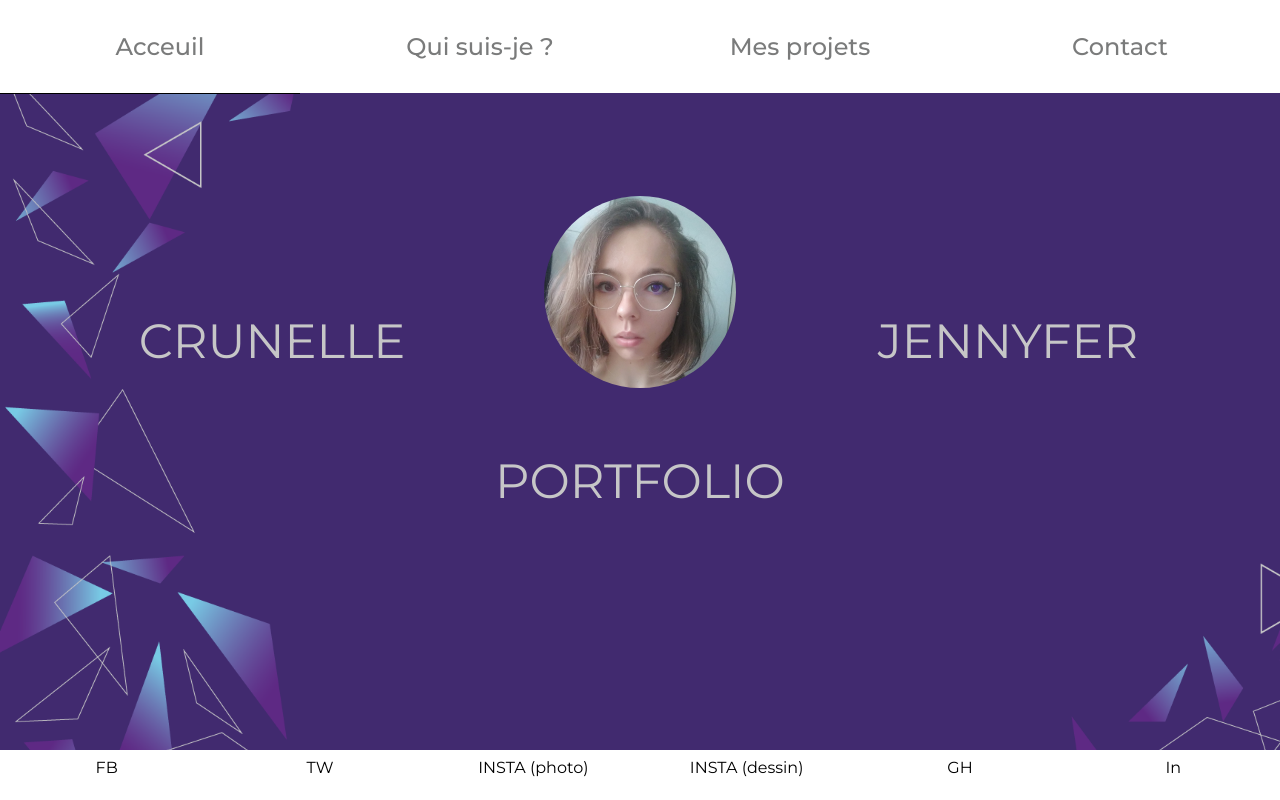
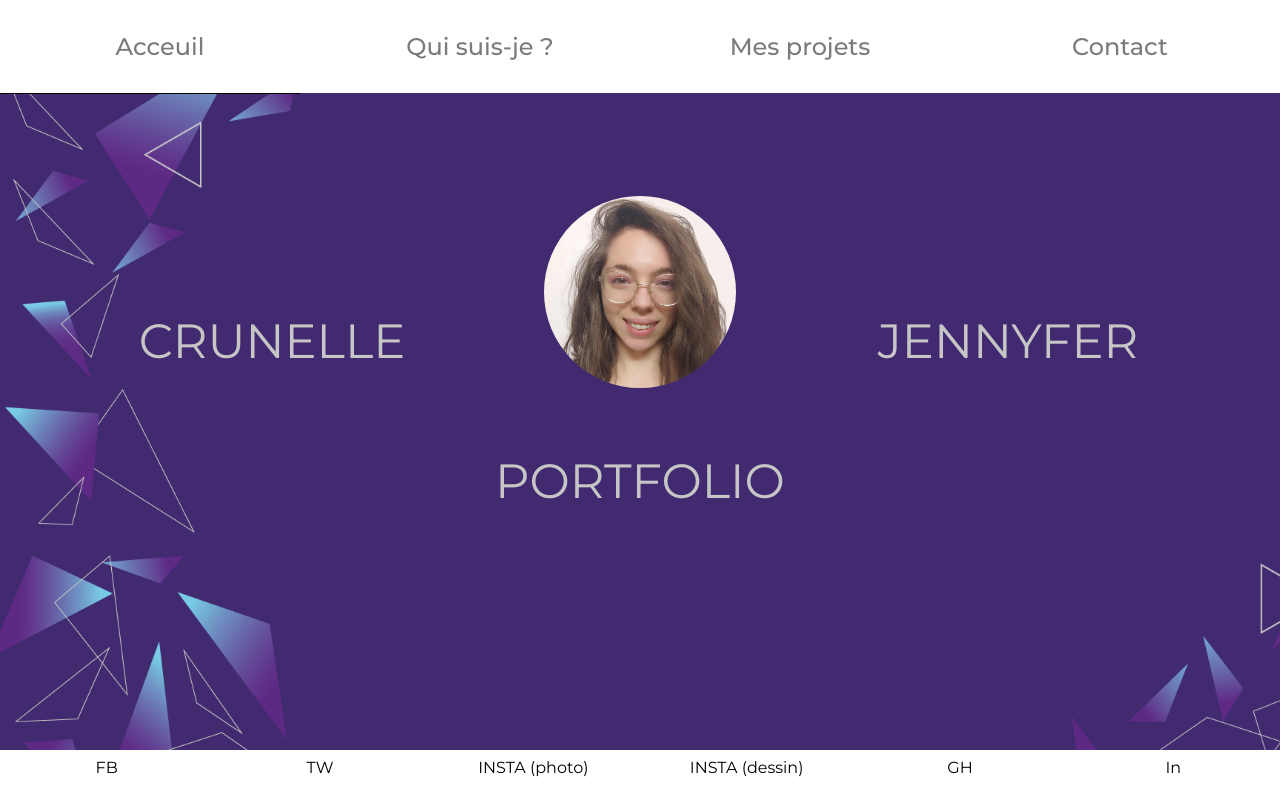
Before and after one commit to CrunelleJennyfer/Portfolio, a plain HTML site: page index.html in a window 1280 px wide. Drawn offline with Linux system fonts and the light colour scheme.

Commit message:
update picture CV

```diff
--- a/index.html
+++ b/index.html
@@ -22,7 +22,7 @@
         <div class="moi">
             <span id="photo">
                 <p>CRUNELLE</p>
-                <img src="image/CV_LM/119538541_4345383855532995_7270625854542021951_n.jpg" alt="moi" width="100px">
+                <img src="image/CV_LM/jennyfer.jpg" alt="moi" width="100px">
                 <p>Jennyfer</p>
             </span>
             <span id="port"><p>portfolio</p></span>
```
Also changed, not shown: image/CV_LM/119538541_4345383855532995_7270625854542021951_n.jpg (deleted), image/CV_LM/jennyfer.jpg (added), image/jennyfer.jpg (added), image/moi.jpg (added), 1 other file.
